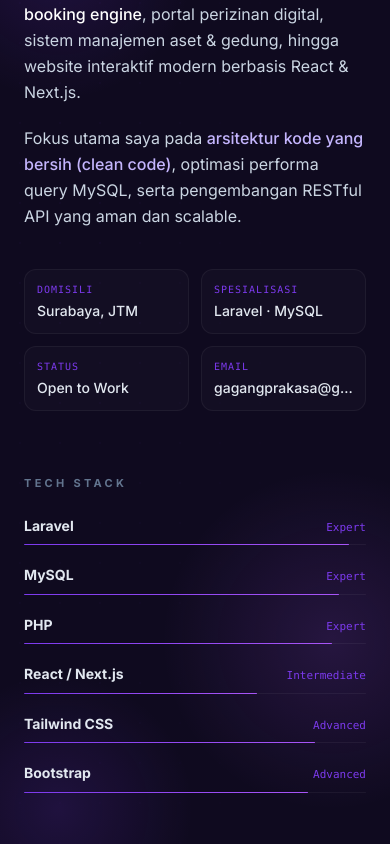
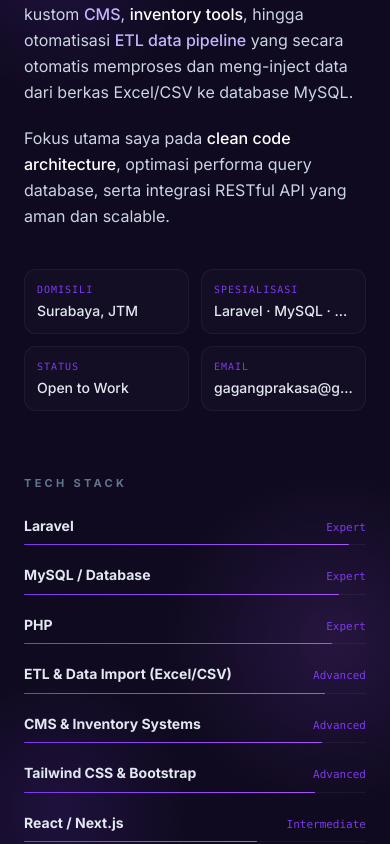
Before and after one commit to Ga2ng/portfolio-ga2ng, a Next.js app: page / in a window 390 px wide. Shown: the part 1301-2145 px from the top of the page. Built offline with nearby package versions, Linux system fonts and the light colour scheme.

Commit message:
feat: add responsive About component with skill set and professional background profile

```diff
--- a/components/About.tsx
+++ b/components/About.tsx
@@ -4,16 +4,17 @@ import { motion } from "framer-motion";
 
 const SKILLS = [
   { name: "Laravel", level: "Expert", pct: 95 },
-  { name: "MySQL", level: "Expert", pct: 92 },
+  { name: "MySQL / Database", level: "Expert", pct: 92 },
   { name: "PHP", level: "Expert", pct: 90 },
+  { name: "ETL & Data Import (Excel/CSV)", level: "Advanced", pct: 88 },
+  { name: "CMS & Inventory Systems", level: "Advanced", pct: 87 },
+  { name: "Tailwind CSS & Bootstrap", level: "Advanced", pct: 85 },
   { name: "React / Next.js", level: "Intermediate", pct: 68 },
-  { name: "Tailwind CSS", level: "Advanced", pct: 85 },
-  { name: "Bootstrap", level: "Advanced", pct: 83 },
 ];
 
 const FACTS = [
   { label: "Domisili", value: "Surabaya, JTM" },
-  { label: "Spesialisasi", value: "Laravel · MySQL" },
+  { label: "Spesialisasi", value: "Laravel · MySQL · ETL" },
   { label: "Status", value: "Open to Work" },
   { label: "Email", value: "gagangprakasa@gmail.com" },
 ];
@@ -75,10 +76,10 @@ export default function About() {
                 <span className="text-[#c4b5fd] font-semibold">Laravel & MySQL</span>.
               </p>
               <p>
-                Saya berpengalaman membangun berbagai aplikasi web skala enterprise — mulai dari <span className="text-white font-medium">booking engine</span>, portal perizinan digital, sistem manajemen aset &amp; gedung, hingga website interaktif modern berbasis React &amp; Next.js.
+                Saya berpengalaman membangun berbagai aplikasi bisnis — mulai dari <span className="text-white font-medium">booking engine</span>, kustom <span className="text-[#c4b5fd] font-medium">CMS</span>, <span className="text-white font-medium">inventory tools</span>, hingga otomatisasi <span className="text-[#c4b5fd] font-medium">ETL data pipeline</span> yang secara otomatis memproses dan meng-inject data dari berkas Excel/CSV ke database MySQL.
               </p>
               <p>
-                Fokus utama saya pada <span className="text-[#c4b5fd] font-medium">arsitektur kode yang bersih (clean code)</span>, optimasi performa query MySQL, serta pengembangan RESTful API yang aman dan scalable.
+                Fokus utama saya pada <span className="text-white font-medium">clean code architecture</span>, optimasi performa query database, serta integrasi RESTful API yang aman dan scalable.
               </p>
             </div>
 
```
